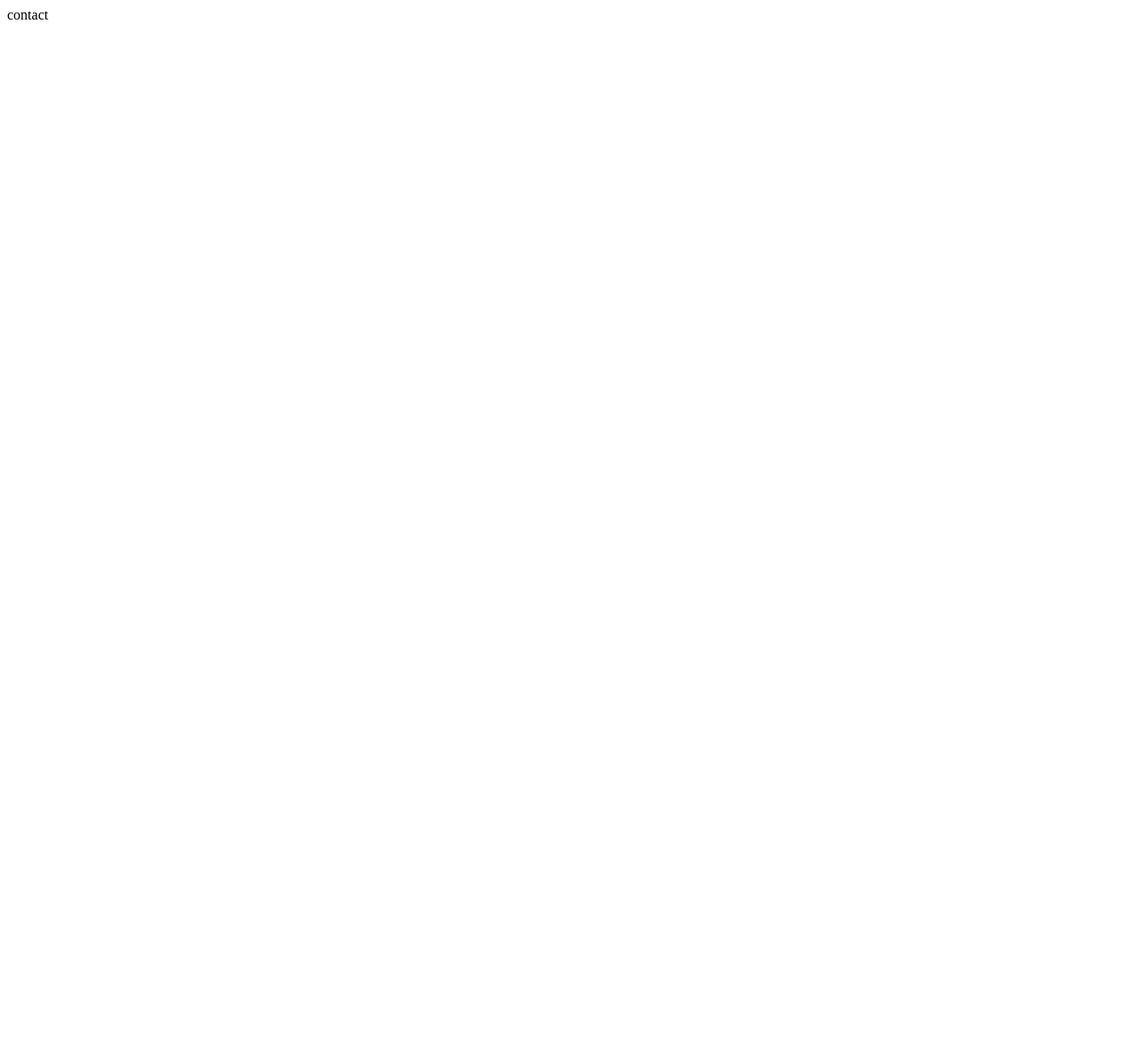
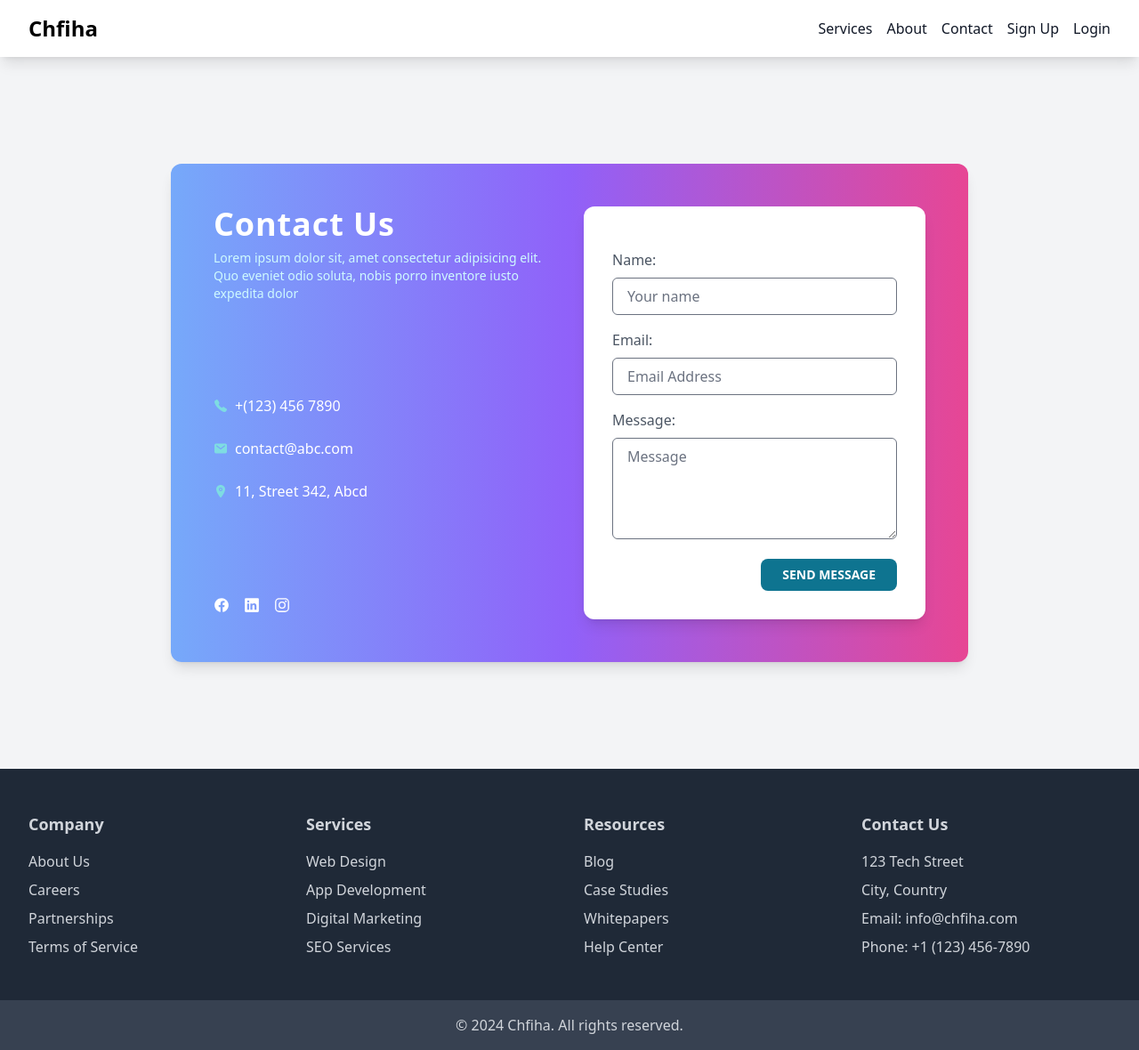
Before and after one commit to Raf-Mos/Chfiha, a Django app: page /contact/ in a window 1280 px wide. Before the commit the page is almost empty. Shown: the whole page at 89% size. Before the commit the page ends 22 px from the top, so only its background shows below. Run offline with Django 5.2, Linux system fonts and the light colour scheme; style sheets or scripts are compiled from the project's sources; some libraries are stand-ins or nearby versions.

Commit message:
add contact page

```diff
--- a/chfiha/chfiha/urls.py
+++ b/chfiha/chfiha/urls.py
@@ -16,6 +16,7 @@ Including another URLconf
 """
 from django.contrib import admin
 from django.urls import path, include
+from django.views.generic import TemplateView
 
 urlpatterns = [
     path('admin/', admin.site.urls),
--- /dev/null
+++ b/chfiha/main/forms.py
@@ -0,0 +1,17 @@
+# main/forms.py
+from django import forms
+
+class ContactForm(forms.Form):
+    name = forms.CharField(max_length=100, widget=forms.TextInput(attrs={
+        'class': 'ring-1 ring-gray-300 w-full rounded-md px-4 py-2 mt-2 outline-none focus:ring-2 focus:ring-teal-300',
+        'placeholder': 'Your name'
+    }))
+    email = forms.EmailField(widget=forms.EmailInput(attrs={
+        'class': 'ring-1 ring-gray-300 w-full rounded-md px-4 py-2 mt-2 outline-none focus:ring-2 focus:ring-teal-300',
+        'placeholder': 'Email Address'
+    }))
+    message = forms.CharField(widget=forms.Textarea(attrs={
+        'class': 'ring-1 ring-gray-300 w-full rounded-md px-4 py-2 mt-2 outline-none focus:ring-2 focus:ring-teal-300',
+        'rows': 4,
+        'placeholder': 'Message'
+    }))
--- a/chfiha/main/models.py
+++ b/chfiha/main/models.py
@@ -5,7 +5,7 @@ from django.urls import reverse
 class Profile(models.Model):
     user = models.OneToOneField(CustomUser, on_delete=models.CASCADE)
     bio = models.TextField(blank=True, null=True)
-    profile_picture = models.ImageField(upload_to='static/profile_pictures/', default='avatar.jpg')
+    profile_picture = models.ImageField(upload_to='static/profile_pictures/', default='static/profile_pictures/9334228.jpg')
     is_client = models.BooleanField(default=True)
     is_freelancer = models.BooleanField(default=False)
 
--- a/chfiha/main/urls.py
+++ b/chfiha/main/urls.py
@@ -1,5 +1,5 @@
 from django.urls import path
-from .views import AboutPageView, ContactPageView, HomePageView, MessagesPageView, ServiceDetailView, ServicesView, OrdersMessagesView
+from .views import AboutPageView, ContactPageView, HomePageView, MessagesPageView, ServiceDetailView, ServicesView, OrdersMessagesView, SuccessPageView
 
 
 
@@ -11,4 +11,5 @@ urlpatterns = [
     path('service/<int:pk>/', ServiceDetailView.as_view(), name='service'),
     path('services/', ServicesView.as_view(), name='services'),
     path('ordersmessages/', OrdersMessagesView.as_view(), name='orders_messages'),
+    path('success/', SuccessPageView.as_view(), name='success'),
 ]
--- a/chfiha/main/views.py
+++ b/chfiha/main/views.py
@@ -1,14 +1,38 @@
-from django.views.generic import ListView, DetailView
-from django.views.generic import TemplateView
+# main/views.py
+from django.views.generic import ListView, DetailView, TemplateView, FormView
 from .models import Project, Service
-from django.shortcuts import render
-
+from django.shortcuts import render, redirect
+from django.core.mail import send_mail
+from django.conf import settings
+from .forms import ContactForm
 
 class AboutPageView(TemplateView):
     template_name = 'about.html'
 
-class ContactPageView(TemplateView):
+class SuccessPageView(TemplateView):
+    template_name = 'success.html'
+
+class ContactPageView(FormView):
     template_name = 'contact.html'
+    form_class = ContactForm
+    success_url = '/success/'  # URL to redirect to after successful form submission
+
+    def form_valid(self, form):
+        # Get form data
+        name = form.cleaned_data['name']
+        email = form.cleaned_data['email']
+        message = form.cleaned_data['message']
+        msg = f"Name: {name}\nEmail: {email}\n\nMessage:\n{message}"
+
+        # Send email
+        send_mail(
+            f'Message from {name}',  # Subject
+            msg,  # Message
+            settings.DEFAULT_TO_EMAIL,  # From email
+            [settings.DEFAULT_TO_EMAIL],  # To email
+            fail_silently=False,
+        )
+        return super().form_valid(form)
 
 class HomePageView(ListView):
     model = Service
@@ -31,7 +55,7 @@ class ServicesView(ListView):
     context_object_name = 'services'
 
 class OrdersMessagesView(TemplateView):
-    template_name = 'ordersmessages.html'  # Your template file
+    template_name = 'ordersmessages.html'
 
     def get_context_data(self, **kwargs):
         context = super().get_context_data(**kwargs)
--- a/chfiha/templates/base.html
+++ b/chfiha/templates/base.html
@@ -26,7 +26,7 @@
                 <div class="flex space-x-4 items-center">
                     <a href="{% url 'services' %}" class="text-gray-900 hover:text-gray-700">Services</a>
                     <a href="#" class="text-gray-900 hover:text-gray-700">About</a>
-                    <a href="#" class="text-gray-900 hover:text-gray-700">Contact</a>
+                    <a href="{% url 'contact' %}" class="text-gray-900 hover:text-gray-700">Contact</a>
                     {% if user.is_authenticated %}
 
                     <div class="relative">
@@ -136,5 +136,7 @@
     </footer>
 
     <script src="https://cdn.jsdelivr.net/npm/flowbite@2.4.1/dist/flowbite.min.js"></script>
+    <script type="module" src="https://unpkg.com/ionicons@7.1.0/dist/ionicons/ionicons.esm.js"></script>
+    <script nomodule src="https://unpkg.com/ionicons@7.1.0/dist/ionicons/ionicons.js"></script>
 </body>
 </html>
--- a/chfiha/templates/contact.html
+++ b/chfiha/templates/contact.html
@@ -1 +1,55 @@
-contact
+{% extends 'base.html' %}
+
+{% block content %}
+<main>
+    <div class="flex w-full min-h-screen justify-center items-center">
+        <div class="flex flex-col md:flex-row md:space-x-6 space-y-6 md:space-y-0 bg-gradient-to-r from-blue-400 via-purple-500 to-pink-500 text-white w-full max-w-4xl p-8 sm:p-12 rounded-xl shadow-lg text-white">
+            <div class="flex flex-col space-y-8 justify-between">
+                <div>
+                    <h1 class="font-bold text-4xl tracking-wide">
+                        Contact Us
+                    </h1>
+                    <p class="pt-2 text-cyan-100 text-sm">
+                        Lorem ipsum dolor sit, amet consectetur adipisicing elit.
+                        Quo eveniet odio soluta, nobis porro inventore iusto expedita dolor
+                    </p>
+                </div>
+                <div class="flex flex-col space-y-6">
+                    <div class="inline-flex space-x-2 items-center">
+                        <ion-icon name="call" class="text-teal-300"></ion-icon>
+                        <span>+(123) 456 7890</span>
+                    </div>
+                    <div class="inline-flex space-x-2 items-center">
+                        <ion-icon name="mail" class="text-teal-300"></ion-icon>
+                        <span>contact@abc.com</span>
+                    </div>
+                    <div class="inline-flex space-x-2 items-center">
+                        <ion-icon name="location" class="text-teal-300"></ion-icon>
+                        <span>11, Street 342, Abcd</span>
+                    </div>
+                </div>
+                <div class="flex space-x-4 text-lg">
+                    <a href="#">
+                        <ion-icon name="logo-facebook"></ion-icon>
+                    </a>
+                    <a href="#">
+                        <ion-icon name="logo-linkedin"></ion-icon>
+                    </a>
+                    <a href="#">
+                        <ion-icon name="logo-instagram"></ion-icon>
+                    </a>
+                </div>
+            </div>
+            <div>
+                <div class="bg-white rounded-xl shadow-lg p-8 text-gray-600">
+                    <form method="post" action="{% url 'contact' %}" class="flex flex-col space-y-4 md:w-80">
+                        {% csrf_token %}
+                        {{ form.as_p }}
+                        <button class="inline-block self-end bg-cyan-700 text-white font-bold rounded-lg px-6 py-2 uppercase text-sm">Send Message</button>
+                    </form>
+                </div>
+            </div>
+        </div>
+    </div>
+</main>
+{% endblock content %}
```
Also changed, not shown: chfiha/chfiha/settings.py (+10 -0 lines), chfiha/templates/success.html (added, +10 -0 lines).
